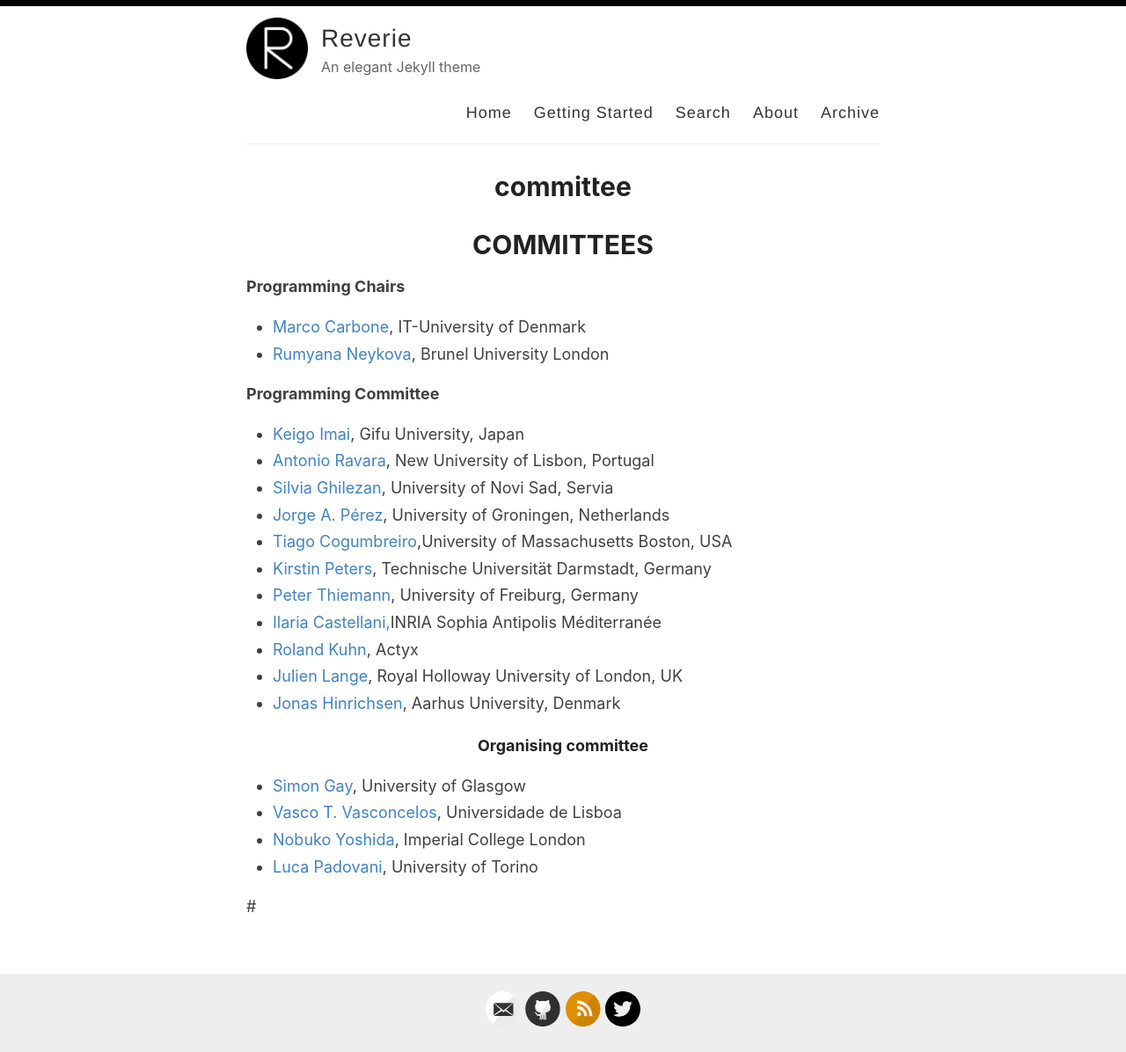
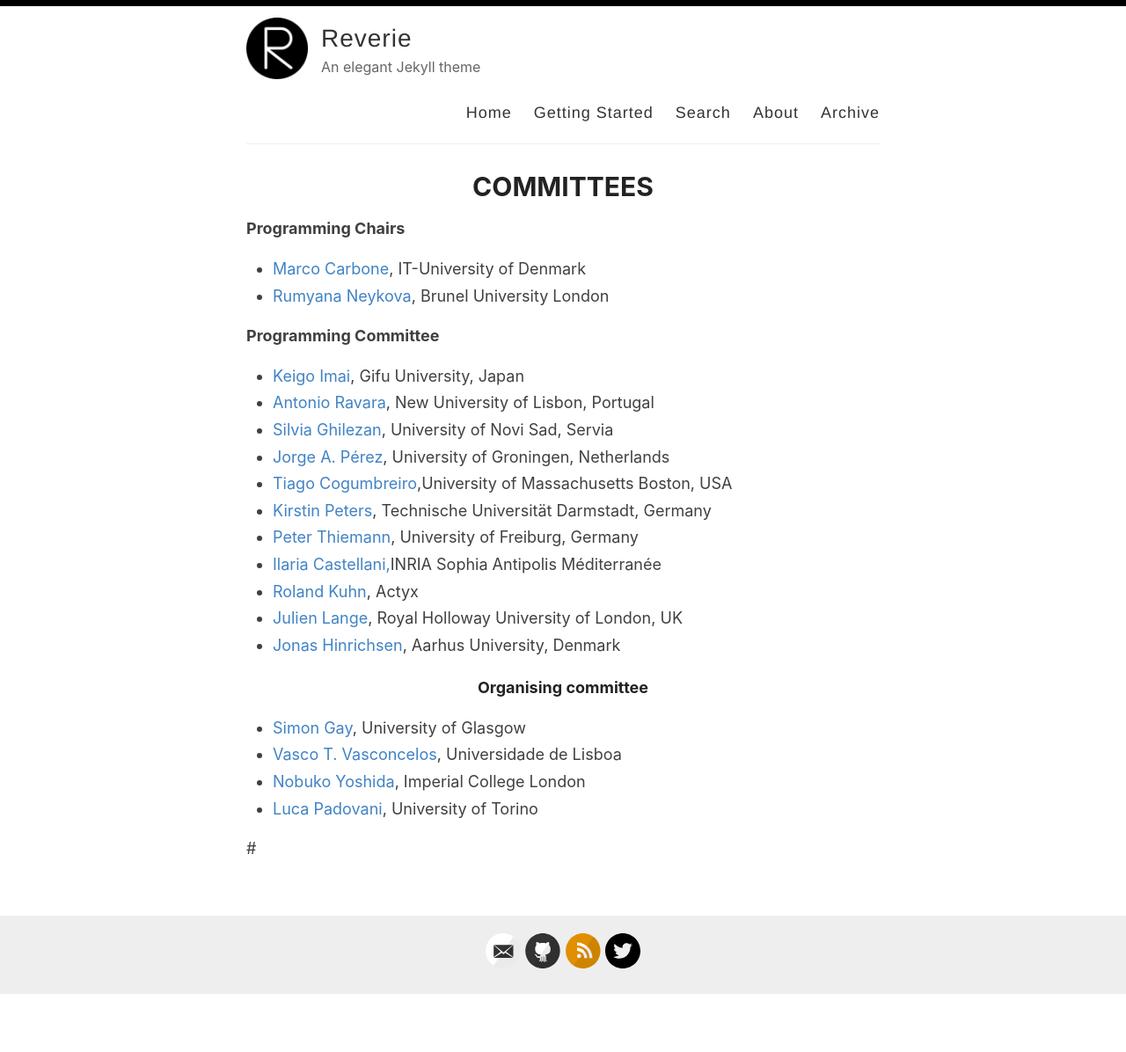
Before and after one commit to places-workshop/2022, a Jekyll site: the page built from _pages/committee.md, in a window 1280 px wide. Shown: the whole page at 88% size. Built offline with Jekyll 4.4.1, drawn with Linux system fonts in a browser that asks for light colours; after the commit the page ends 1130 px from its top, so only the background shows below that.

Commit message:
Minor edits

```diff
--- a/_pages/committee.md
+++ b/_pages/committee.md
@@ -1,9 +1,8 @@
 ---
 layout: page
-title: committee
+title: COMMITTEES
 permalink: /committee/
 ---
-# **COMMITTEES**
 
 **Programming Chairs**
 
```
